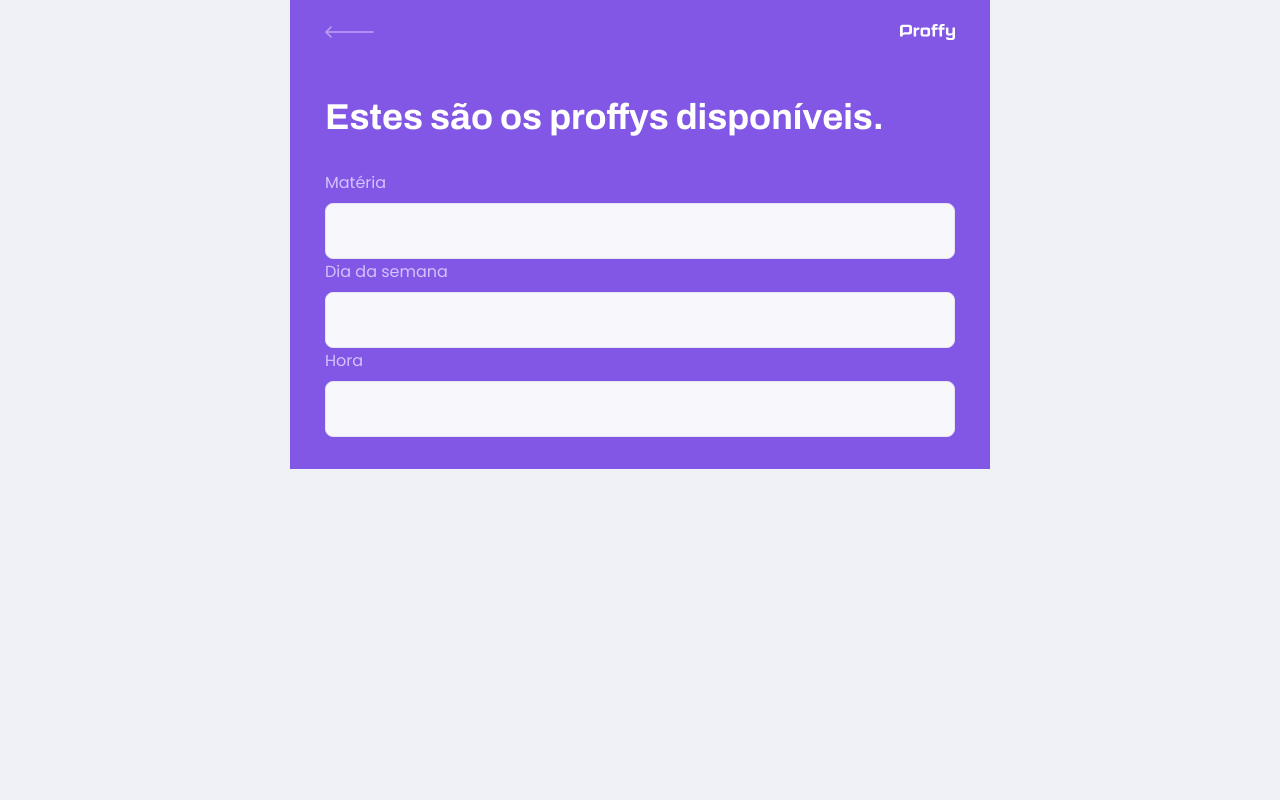
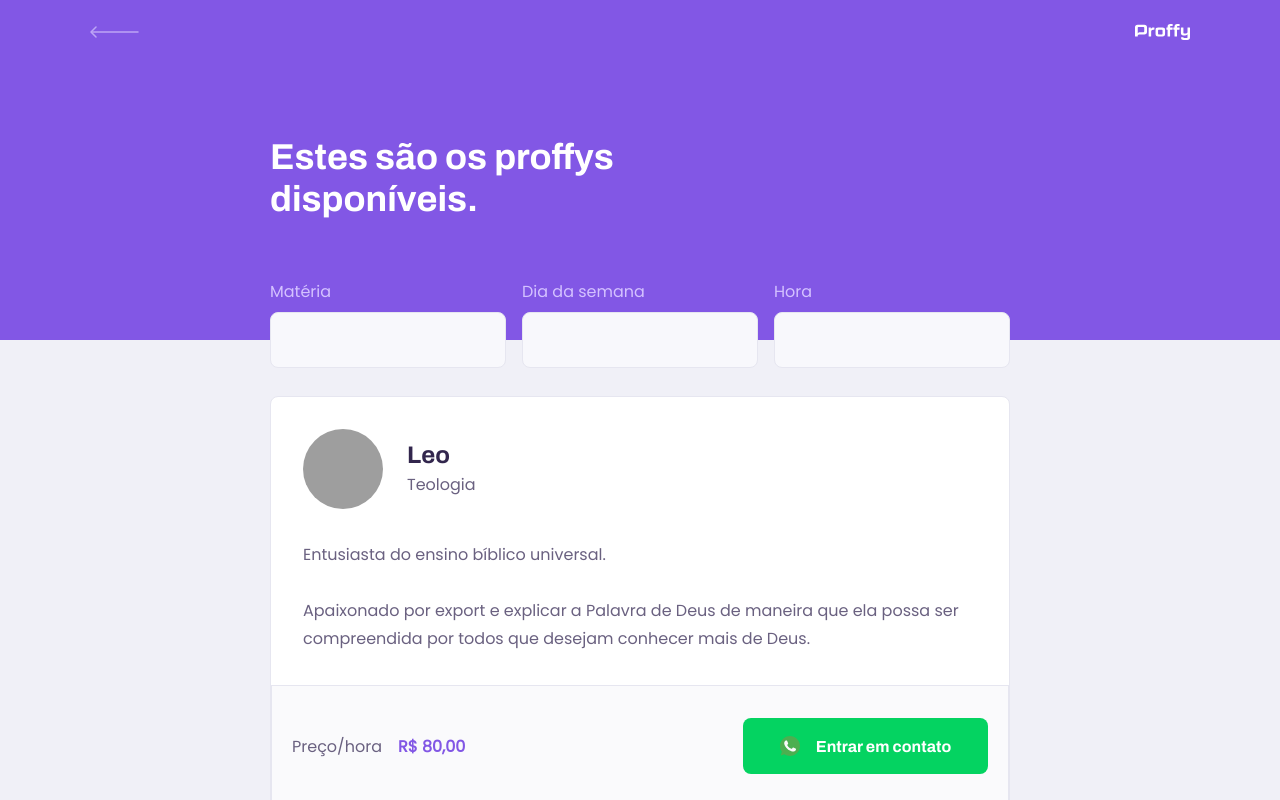
Before and after one commit to leotelles/online-classes-web, a React (Create React App) app: page /study in a window 1280 px wide. Shown: the top 800 px of the page. Built offline with nearby package versions, Linux system fonts and the light colour scheme; grey boxes are pictures that could not be loaded.

Commit message:
Styles TeacherList
And create TeacherItem

```diff
--- a/src/assets/styles/global.css
+++ b/src/assets/styles/global.css
@@ -48,6 +48,7 @@
 button,
 textarea {
   font: 500 1.6rem Poppins;
+  color: var(--color-text-base);
 }
 
 .container {
--- a/src/components/PageHeader/index.tsx
+++ b/src/components/PageHeader/index.tsx
@@ -4,6 +4,8 @@
 
 import logoImage from "../../assets/images/logo.svg";
 import backIcon from "../../assets/images/icons/back.svg";
+
+import "./styles.css";
 
 interface PageHeaderProps {
   title: string;
--- a/src/components/PageHeader/styles.css
+++ b/src/components/PageHeader/styles.css
@@ -0,0 +1,66 @@
+.page-header {
+  display: flex;
+  flex-direction: column;
+  background-color: var(--color-primary);
+}
+
+.page-header .top-bar-container {
+  width: 90%;
+  margin: 0 auto;
+  display: flex;
+  justify-content: space-between;
+  align-items: center;
+  color: var(--color-text-in-primary);
+  padding: 1.6rem 0;
+}
+
+.page-header .top-bar-container a {
+  height: 3.2rem;
+  transition: opacity 0.2s;
+}
+
+.page-header .top-bar-container a:hover {
+  opacity: 0.6;
+}
+
+.page-header .top-bar-container > img {
+  height: 1.6rem;
+}
+
+.page-header .header-content {
+  width: 90%;
+  margin: 0 auto;
+  position: relative;
+  margin: 3.2rem auto;
+}
+
+.page-header .header-content strong {
+  font: 700 3.6rem Archivo;
+  line-height: 4.2rem;
+  color: var(--color-title-in-primary);
+}
+
+@media (min-width: 700px) {
+  .page-header {
+    height: 340px;
+  }
+}
+
+.page-header .top-bar-container {
+  max-width: 1100px;
+}
+
+.page-header .header-content {
+  flex: 1;
+  max-width: 740px;
+  margin: 0 auto;
+  padding-bottom: 48px;
+  display: flex;
+  flex-direction: column;
+  justify-content: center;
+  align-items: flex-start;
+}
+
+.page-header .header-content strong {
+  max-width: 350px;
+}
--- /dev/null
+++ b/src/components/TeacherItem/index.tsx
@@ -0,0 +1,43 @@
+import React from "react";
+
+import whatsappIcon from "../../assets/images/icons/whatsapp.svg";
+
+import "./styles.css";
+
+function TeacherItem() {
+  return (
+    <article className="teacher-item">
+      <header>
+        <img
+          src="https://avatars1.githubusercontent.com/u/28353500?s=460&u=c3ad36517b738e6f907017e0d222053413c06462&v=4"
+          alt="Leo"
+        />
+        <div>
+          <strong>Leo</strong>
+          <span>Teologia</span>
+        </div>
+      </header>
+
+      <p>
+        Entusiasta do ensino bíblico universal.
+        <br />
+        <br />
+        Apaixonado por export e explicar a Palavra de Deus de maneira que ela
+        possa ser compreendida por todos que desejam conhecer mais de Deus.
+      </p>
+
+      <footer>
+        <p>
+          Preço/hora
+          <strong>R$ 80,00</strong>
+        </p>
+        <button type="button">
+          <img src={whatsappIcon} alt="Whatsapp" />
+          Entrar em contato
+        </button>
+      </footer>
+    </article>
+  );
+}
+
+export default TeacherItem;
--- /dev/null
+++ b/src/components/TeacherItem/styles.css
@@ -0,0 +1,102 @@
+.teacher-item {
+  background: var(--color-box-base);
+  border: 1px solid var(--color-line-in-white);
+  border-radius: 0.8rem;
+  margin-top: 2.4rem;
+  overflow: hidden;
+}
+
+.teacher-item header {
+  padding: 3.2rem 2rem;
+  display: flex;
+  align-items: center;
+}
+
+.teacher-item header img {
+  width: 8rem;
+  height: 8rem;
+  border-radius: 50%;
+}
+
+.teacher-item header div {
+  margin-left: 2.4rem;
+}
+
+.teacher-item header div strong {
+  font: 700 2.4rem Archivo;
+  display: block;
+  color: var(--color-text-title);
+}
+
+.teacher-item header div span {
+  font-size: 1.6rem;
+  display: block;
+  margin-top: 0.4rem;
+}
+
+.teacher-item > p {
+  padding: 0 2rem;
+  font-size: 1.6rem;
+  line-height: 2.8rem;
+}
+
+.teacher-item footer {
+  padding: 3.2rem 2rem;
+  background: var(--color-box-footer);
+  border: 1px solid var(--color-line-in-white);
+  margin-top: 3.2rem;
+  display: flex;
+  align-items: center;
+  justify-content: space-between;
+}
+
+.teacher-item footer p strong {
+  color: var(--color-primary);
+  font-size: 1.6rem;
+  display: block;
+}
+
+.teacher-item footer button {
+  width: 20rem;
+  height: 5.6rem;
+  background: var(--color-secundary);
+  color: var(--color-button-text);
+  border: 0;
+  border-radius: 0.8rem;
+  cursor: pointer;
+  font: 700 1.4rem Archivo;
+  display: flex;
+  align-items: center;
+  justify-content: space-evenly;
+  transition: 0.2s;
+}
+
+.teacher-item footer button:hover {
+  background: var(--color-secundary-dark);
+}
+
+@media (min-width: 700px) {
+  .teacher-item header,
+  footer {
+    padding: 3.2rem;
+  }
+
+  .teacher-item > p {
+    padding: 0 3.2rem;
+  }
+
+  .teacher-item footer p strong {
+    display: initial;
+    margin-left: 1.6rem;
+  }
+
+  .teacher-item footer button {
+    width: 24.5rem;
+    font-size: 1.6rem;
+    justify-content: center;
+  }
+
+  .teacher-item footer button img {
+    margin-right: 1.6rem;
+  }
+}
--- a/src/pages/TeacherList/index.tsx
+++ b/src/pages/TeacherList/index.tsx
@@ -1,5 +1,6 @@
 import React from "react";
 import PageHeader from "../../components/PageHeader";
+import TeacherItem from "../../components/TeacherItem";
 
 import "./styles.css";
 
@@ -24,6 +25,16 @@
           </div>
         </form>
       </PageHeader>
+
+      <main>
+        <TeacherItem />
+        <TeacherItem />
+        <TeacherItem />
+        <TeacherItem />
+        <TeacherItem />
+        <TeacherItem />
+        <TeacherItem />
+      </main>
     </div>
   );
 }
--- a/src/pages/TeacherList/styles.css
+++ b/src/pages/TeacherList/styles.css
@@ -1,48 +1,6 @@
 #page-teacher-list {
   width: 100vw;
   height: 100vh;
-}
-
-.page-header {
-  display: flex;
-  flex-direction: column;
-  background-color: var(--color-primary);
-}
-
-.page-header .top-bar-container {
-  width: 90%;
-  margin: 0 auto;
-  display: flex;
-  justify-content: space-between;
-  align-items: center;
-  color: var(--color-text-in-primary);
-  padding: 1.6rem 0;
-}
-
-.page-header .top-bar-container a {
-  height: 3.2rem;
-  transition: opacity 0.2s;
-}
-
-.page-header .top-bar-container a:hover {
-  opacity: 0.6;
-}
-
-.page-header .top-bar-container > img {
-  height: 1.6rem;
-}
-
-.page-header .header-content {
-  width: 90%;
-  margin: 0 auto;
-  position: relative;
-  margin: 3.2rem auto;
-}
-
-.page-header .header-content strong {
-  font: 700 3.6rem Archivo;
-  line-height: 4.2rem;
-  color: var(--color-title-in-primary);
 }
 
 #search-teachers {
@@ -55,6 +13,10 @@
 
 #search-teachers .input-block {
   position: relative;
+}
+
+#search-teachers .input-block + .input-block {
+  margin-top: 1.4rem;
 }
 
 #search-teachers .input-block label {
@@ -72,3 +34,43 @@
   padding: 1.6rem;
   font: 1.6rem Archivo;
 }
+
+#search-teachers .input-block:focus-within::after {
+  width: calc(100% - 3.2rem);
+  height: 2px;
+  content: "";
+  background: var(--color-primary-light);
+  position: absolute;
+  left: 1.6rem;
+  right: 1.6rem;
+  bottom: 0;
+}
+
+#page-teacher-list main {
+  margin: 3.2rem auto;
+  width: 90%;
+}
+
+@media (min-width: 700px) {
+  #page-teacher-list {
+    max-width: 100%;
+  }
+
+  #search-teachers {
+    display: grid;
+    grid-template-columns: repeat(3, 1fr);
+    column-gap: 16px;
+    position: absolute;
+    bottom: -28px;
+  }
+
+  #search-teachers .input-block + .input-block {
+    margin-top: 0;
+  }
+
+  #page-teacher-list main {
+    padding: 3.2rem 0;
+    max-width: 740px;
+    margin: 0 auto;
+  }
+}
```
